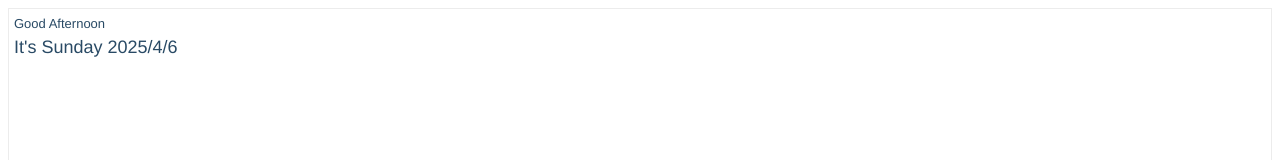
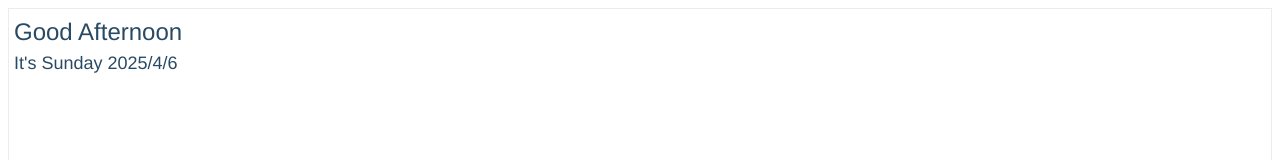
Before and after one commit to Thesamethinga13/Thesamethinga13.github.io, a plain HTML site: page greetings.html in a window 1280 px wide. Shown: the top 160 px of the page. Drawn offline with Linux system fonts and the light colour scheme.

Commit message:
Update greetings.html

```diff
--- a/greetings.html
+++ b/greetings.html
@@ -4,7 +4,7 @@
  <style>
 #lbl {
     font-family: Helvetica;
-    font-size: small;
+    font-size: 24px;
     color: #294A65;
     padding: 5px;
     border: 1px solid #ececec;
```
